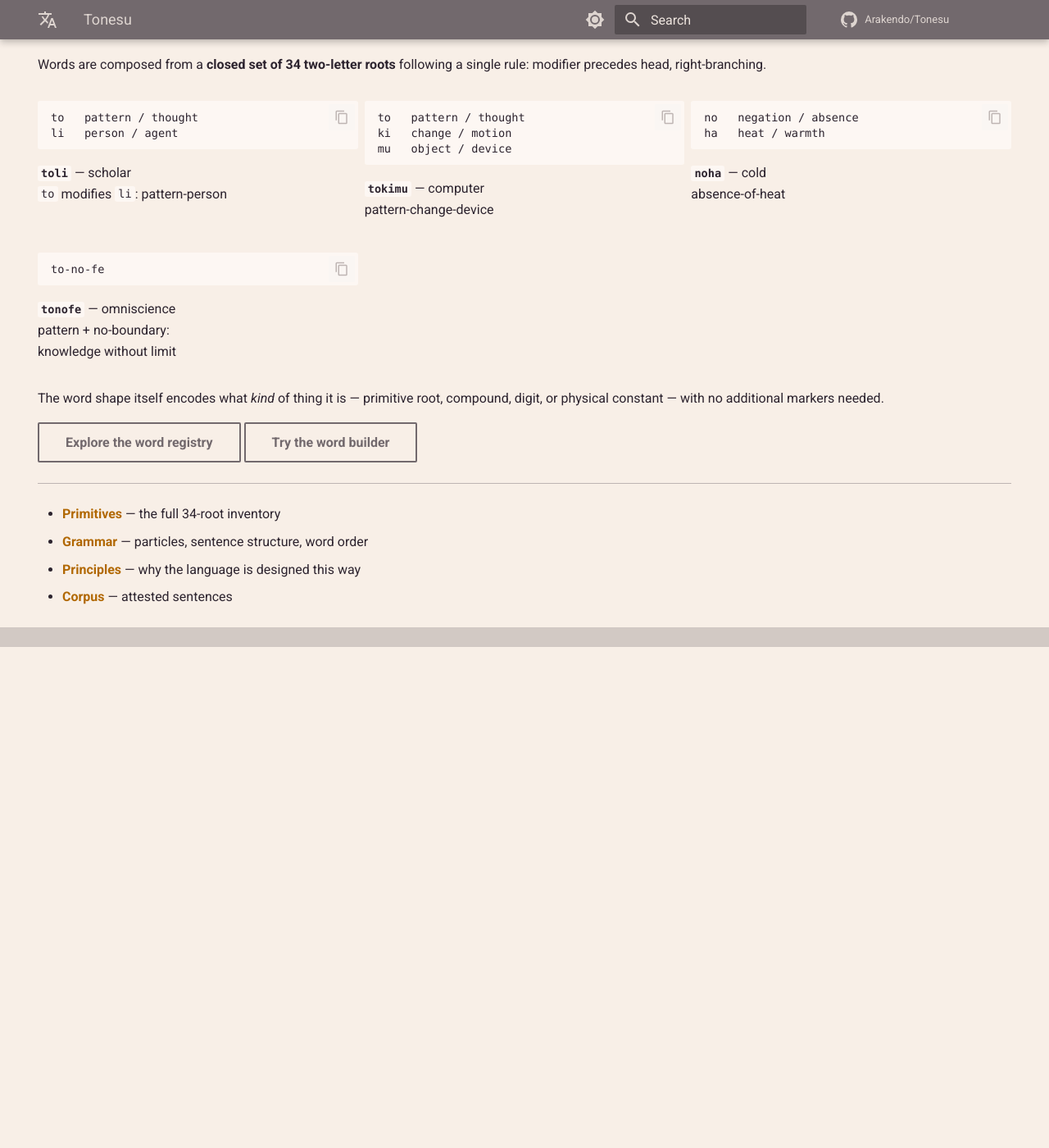
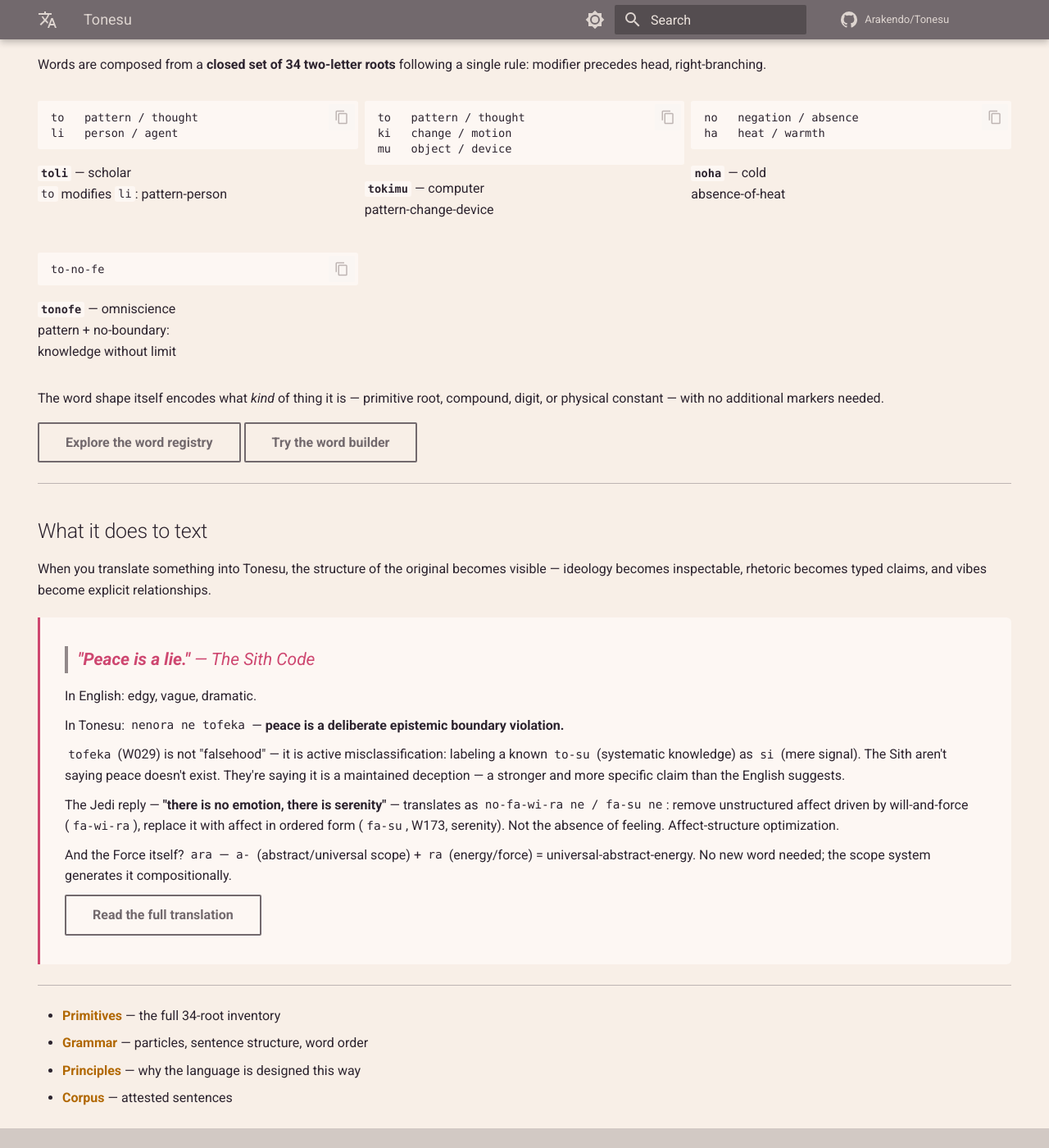
Before and after one commit to Arakendo/Tonesu, an MkDocs documentation site: the page built from www/docs/index.md, in a window 1280 px wide and 1400 px high, scrolled down 836 px. Shown: the whole window at 82% size. Built offline with MkDocs 1.6.1 and Material for MkDocs 9.7.7, drawn with Linux system fonts in a browser that asks for light colours; comment, search, counter and statistics services are not loaded; before the commit the page ends 1625 px from its top, so only the background shows below that.

Commit message:
Homepage: add Star Wars showcase section; DISC-001 open question

```diff
--- a/www/docs/index.md
+++ b/www/docs/index.md
@@ -127,6 +127,30 @@ The word shape itself encodes what *kind* of thing it is — primitive root, com
 
 ---
 
+## What it does to text { .tn-section-title }
+
+When you translate something into Tonesu, the structure of the original becomes visible — ideology becomes inspectable, rhetoric becomes typed claims, and vibes become explicit relationships.
+
+<div class="tn-showcase" markdown>
+
+> **"Peace is a lie."** — *The Sith Code*
+
+In English: edgy, vague, dramatic.
+
+In Tonesu: `nenora ne tofeka` — **peace is a deliberate epistemic boundary violation.**
+
+`tofeka` (W029) is not "falsehood" — it is active misclassification: labeling a known `to-su` (systematic knowledge) as `si` (mere signal). The Sith aren't saying peace doesn't exist. They're saying it is a maintained deception — a stronger and more specific claim than the English suggests.
+
+The Jedi reply — **"there is no emotion, there is serenity"** — translates as `no-fa-wi-ra ne / fa-su ne`: remove unstructured affect driven by will-and-force (`fa-wi-ra`), replace it with affect in ordered form (`fa-su`, W173, serenity). Not the absence of feeling. Affect-structure optimization.
+
+And the Force itself? `ara` — `a-` (abstract/universal scope) + `ra` (energy/force) = universal-abstract-energy. No new word needed; the scope system generates it compositionally.
+
+[Read the full translation](totonesu/corpus/translations/literature/star-wars-codes/index.md){ .md-button }
+
+</div>
+
+---
+
 - **[Primitives](tonesu/primitives.md)** — the full 34-root inventory
 - **[Grammar](tonesu/grammar.md)** — particles, sentence structure, word order
 - **[Principles](to-tonesu/principles.md)** — why the language is designed this way
--- a/www/docs/overrides/css/extra.css
+++ b/www/docs/overrides/css/extra.css
@@ -981,3 +981,30 @@ table.dataTable thead th.dt-orderable-desc span.dt-column-order::after {
   font-size: .72rem;
   margin-left: auto;
 }
+
+/* ── Front-page showcase block ──────────────────────────── */
+.tn-showcase {
+  border-left: 3px solid var(--md-accent-fg-color);
+  background: var(--md-code-bg-color);
+  padding: 1.25rem 1.5rem;
+  margin: 1rem 0;
+  border-radius: 0 .3rem .3rem 0;
+}
+
+.tn-showcase blockquote {
+  border-left: none;
+  background: transparent;
+  padding: 0;
+  margin: 0 0 .75rem;
+  font-size: 1.05rem;
+  font-style: italic;
+  color: var(--md-accent-fg-color);
+}
+
+.tn-showcase p {
+  margin: .5rem 0;
+}
+
+.tn-showcase code {
+  font-size: .9em;
+}
```
Also changed, not shown: notes/open-questions.md (+6 -0 lines).
